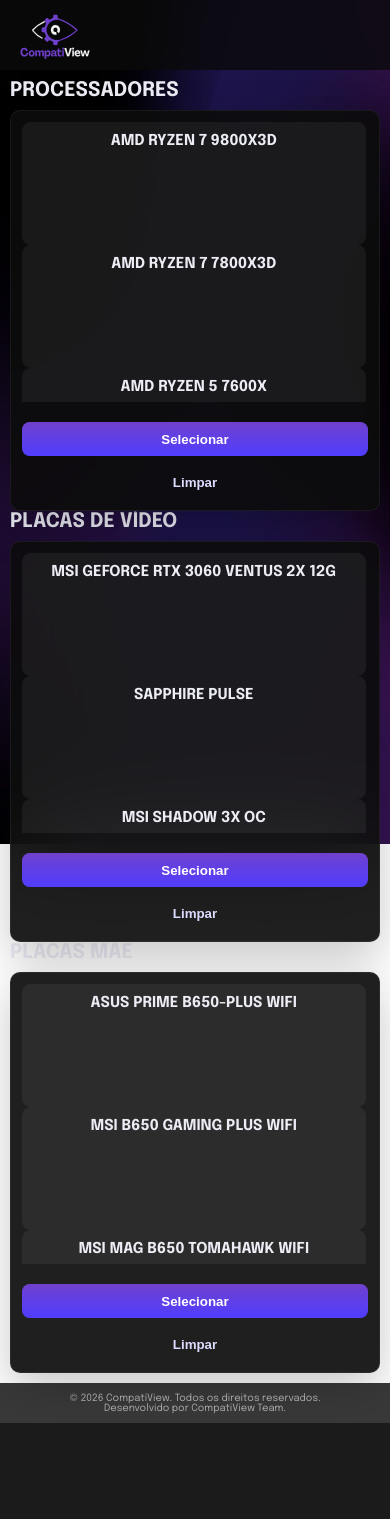
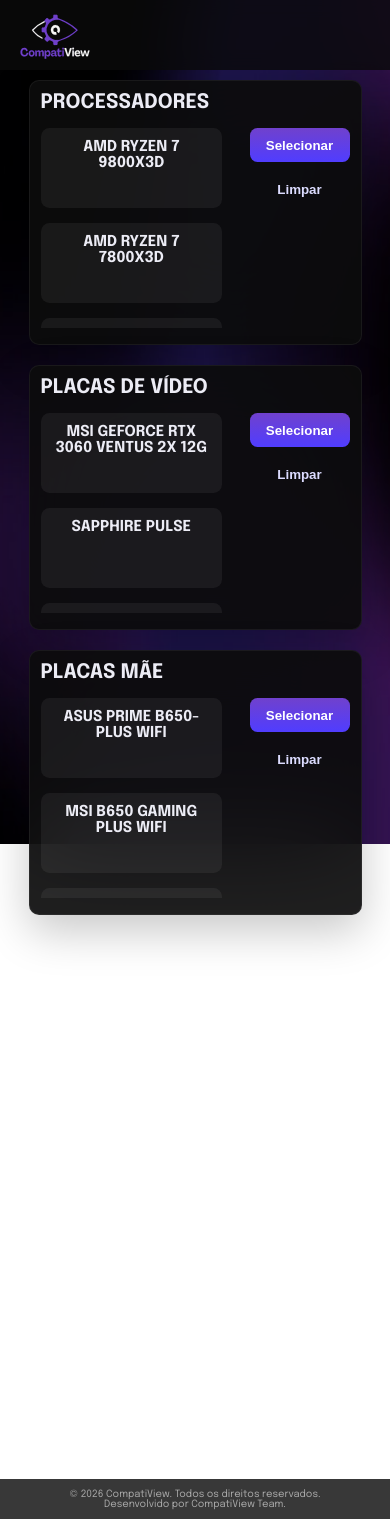
Before and after one commit to Nycolas-Dleon/CompatiView, a Flask app: page /selection in a window 390 px wide. Before the commit the page ends 1423 px from the top, so only its background shows below. Run offline with Flask 3, Linux system fonts and the light colour scheme.

Commit message:
style: estiliza a exibicao da listagem apropriadamente

```diff
--- a/app/static/css/selection.css
+++ b/app/static/css/selection.css
@@ -5,17 +5,19 @@
 /* Estilização dos containers de categorias/componentes */
 
 .container-geral {
-    display: grid;
-    grid-template-columns: repeat(auto-fit, minmax(32rem, 1fr));
-    gap: 1.5rem;
-    width: min(120rem, 100%);
-    margin: 0 auto;
+    display: flex;
+    flex-wrap: wrap;
+    justify-content: space-evenly;
+    gap: 2rem;
     padding: 1.5rem;
+    margin-bottom: 55.4rem;
 }
 
 .containers-components {
+    max-width: 45rem;
+    min-width: 40rem;
     display: grid;
-    grid-template-columns: 1fr 30rem;
+    grid-template-columns: 2fr 1fr;
     gap: 1.5rem;
     background: rgba(12, 12, 12, 0.92);
     border: 1px solid rgba(255, 255, 255, 0.06);
@@ -29,7 +31,7 @@
 .listagem-components {
     display: block;
     gap: 0.85rem;
-    max-height: 28rem;
+    max-height: 20rem;
     overflow-y: auto;
     padding-right: 0.25rem;
     text-align: center;
@@ -57,7 +59,7 @@
 .listagem-components label {
     display: block;
     width: 100%;
-    height: 44%;
+    height: 23%;
     padding: 1rem 1rem;
     border-radius: 0.85rem;
     background: rgba(255, 255, 255, 0.06);
@@ -67,6 +69,7 @@
     transition: transform 160ms ease, box-shadow 160ms ease, border-color 160ms ease, background 160ms ease;
     font-weight: bolder;
     box-sizing: border-box;
+    margin-bottom: 1.5rem;
 }
 
 .listagem-components label:hover {
@@ -90,6 +93,7 @@
 
 .btns input {
     width: 100%;
+    max-height: 5rem;
     padding: 0.95rem 1rem;
     border-radius: 0.75rem;
     border: none;
@@ -119,9 +123,10 @@
 }
 
 .nome-categoria {
-    margin-bottom: 0.9rem;
     color: #ececf5;
     font-size: 2rem;
+    grid-column-start: 1;
+    grid-column-end: 3;
 }
 
 /* Responsividade para dispositivos móveis */
@@ -129,18 +134,19 @@
 /* Tablets */
 @media (max-width: 860px) {
     .containers-components {
-        grid-template-columns: 1fr;
+        grid-template-columns: 2fr 1fr;
+        max-width: 70%;
+        min-width: 70%;
     }
 
     .btns {
-        flex-direction: row;
+        flex-direction: column;
         flex-wrap: wrap;
-        justify-content: space-between;
-        gap: 0.9rem;
     }
 
     .btns input {
-        width: calc(50% - 0.45rem);
+        min-width: 10rem;
+        max-width: 15rem;
     }
 }
 
@@ -148,7 +154,6 @@
 @media (max-width: 620px) {
     .container-geral {
         padding: 1rem;
-        gap: 1rem;
     }
 
     .containers-components {
@@ -157,9 +162,27 @@
 
     .btns {
         flex-direction: column;
+        margin-left: 1rem;
     }
 
     .btns input {
         width: 100%;
     }
+
+    label {
+        min-height: 6.5rem;
+    }
 }
+
+/* Formatação para dispositivos muito pequenos */
+@media (max-width: 450px) {
+    label {
+        min-height: 8rem;
+        min-width: 10rem;
+    }
+
+    .containers-components {
+        min-width: 90%;
+    }
+
+}
--- a/app/templates/selection.html
+++ b/app/templates/selection.html
@@ -4,13 +4,12 @@
 {% block body %}
 
 <div class="container-geral">
-    <form action="" method="POST">
 
     {% for categoria in components.keys() %}
         {% if categoria != 'cpu_sockets' %}
 
-            <h2 class="nome-categoria">{{ nomes[categoria] }}</h2>
-                <div class="containers-components">
+                <form class="containers-components" action="" method="POST">
+                    <h2 class="nome-categoria">{{ nomes[categoria] }}</h2>
                     <div class='listagem-components'>
                     {% for component in components[categoria].keys() %}
                         <input type="radio" id="{{ component }}" name="{{ categoria }}" value="{{ component}}">
@@ -21,10 +20,10 @@
                         <input class="submit-btn" type="submit" value="Selecionar">
                         <input class="reset-btn" type="reset" value="Limpar">
                     </div>
-                </div>
+                </form>
         {% endif %}
     {% endfor %}
-    </form>
+
 </div>
 
 {% endblock %}
```
